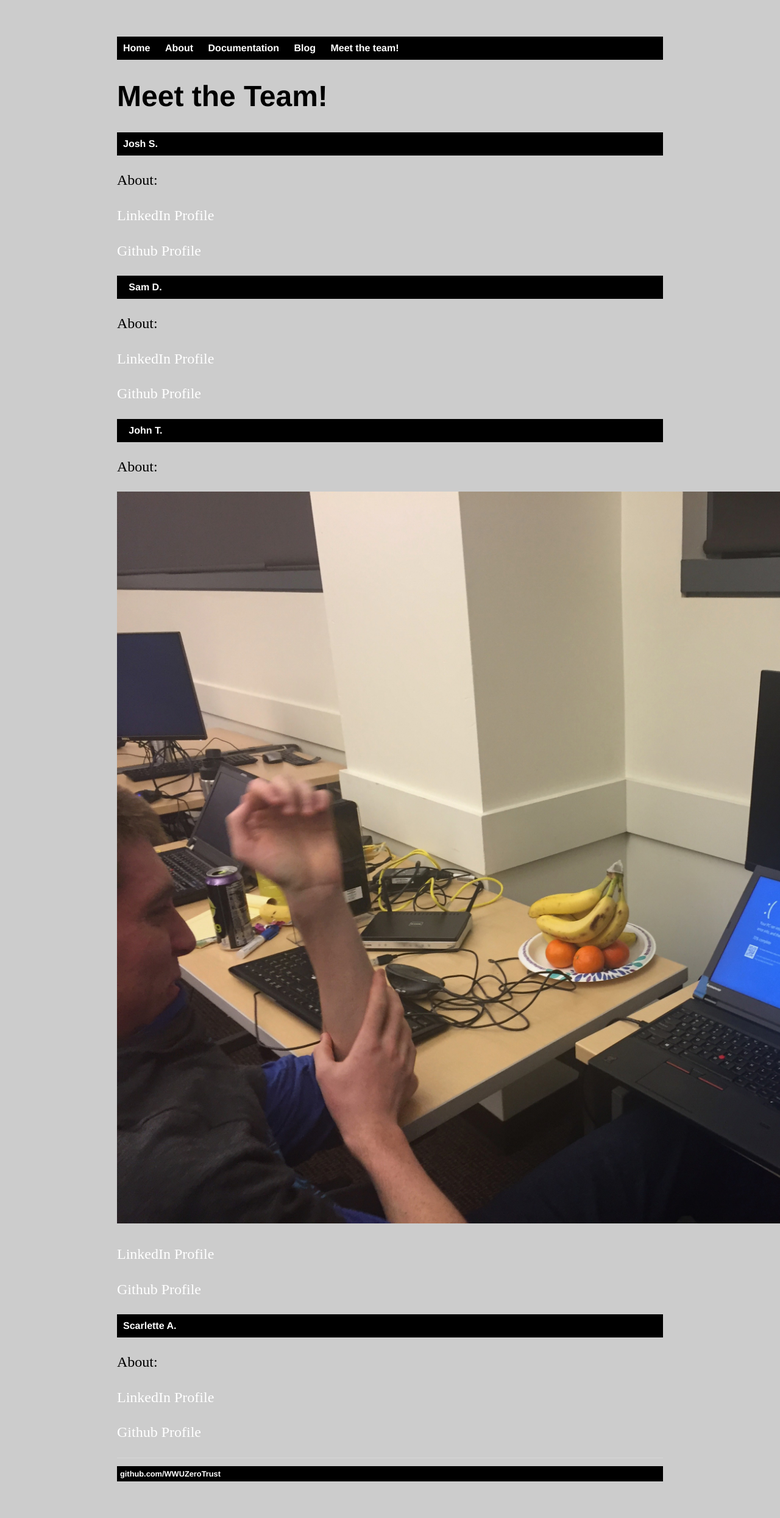
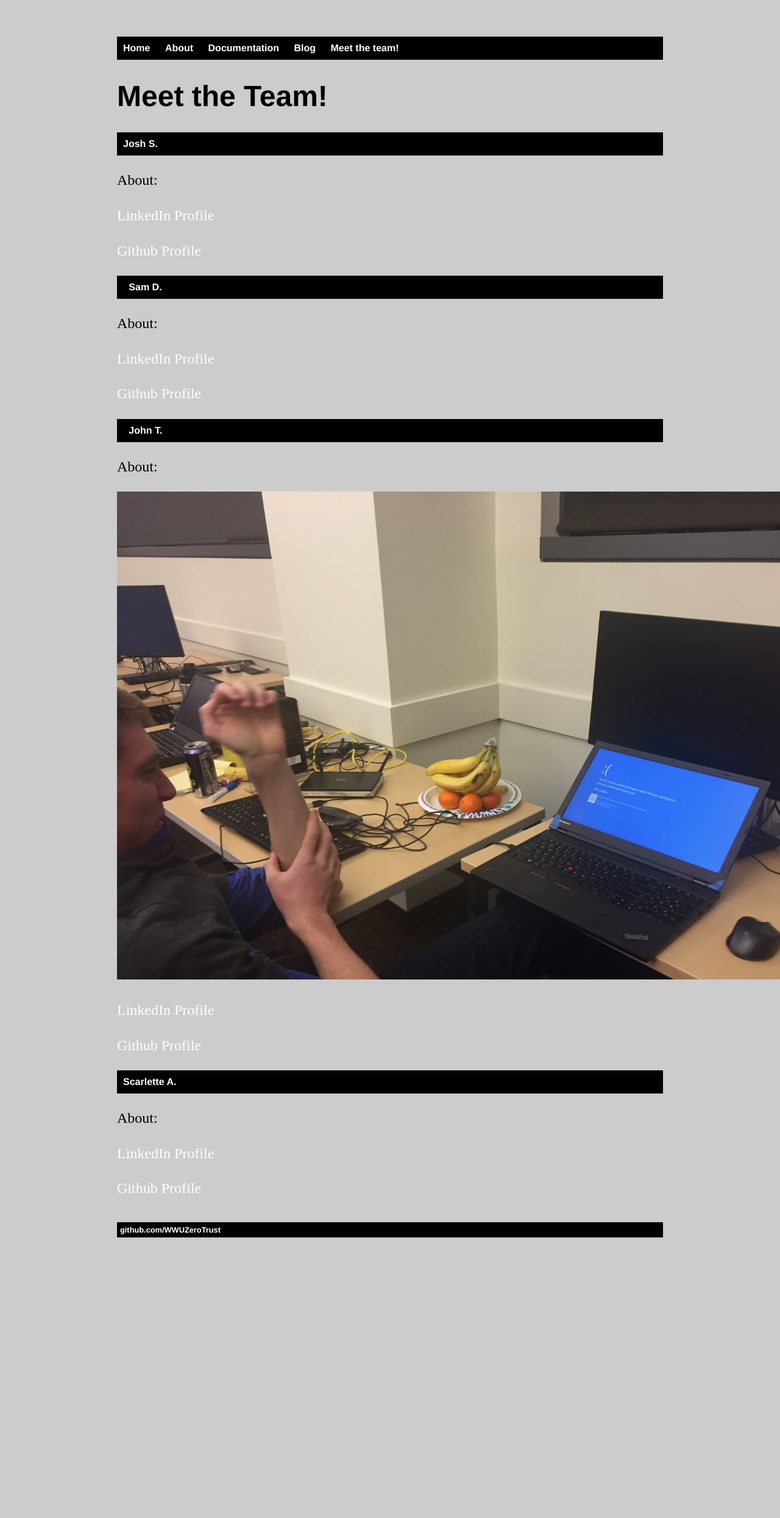
Before and after one commit to WWUZeroTrust/WWUZeroTrust.github.io, a Jekyll site: the page built from meet/index.html, in a window 1280 px wide. Shown: the whole page at 61% size. Built offline with Jekyll 4.4.1, drawn with Linux system fonts in a browser that asks for light colours; after the commit the page ends 2089 px from its top, so only the background shows below that.

Commit message:
Update index.html

```diff
--- a/meet/index.html
+++ b/meet/index.html
@@ -26,7 +26,7 @@ cw{
 <nav><ul>><b><cw>John T.</cw></a></nav></ul></b></p>
         <p>About:</p>
 	<p>
-	<img src="/image/Sad_John.jpeg" alt="hi" class="inline" height="1200" width="1600"/></p>
+	<img src="/image/Sad_John.jpeg" alt="hi" class="inline" height="800" width="1200"/></p>
 	<p><a href="https://www.linkedin.com/in/john-traner-654704113">LinkedIn Profile</a></p>
 	<p><a href="https://github.com/snazzzy">Github Profile</a></p>
 <nav><ul><b><cw>Scarlette A.</cw></a></nav></ul></b></p>
```
